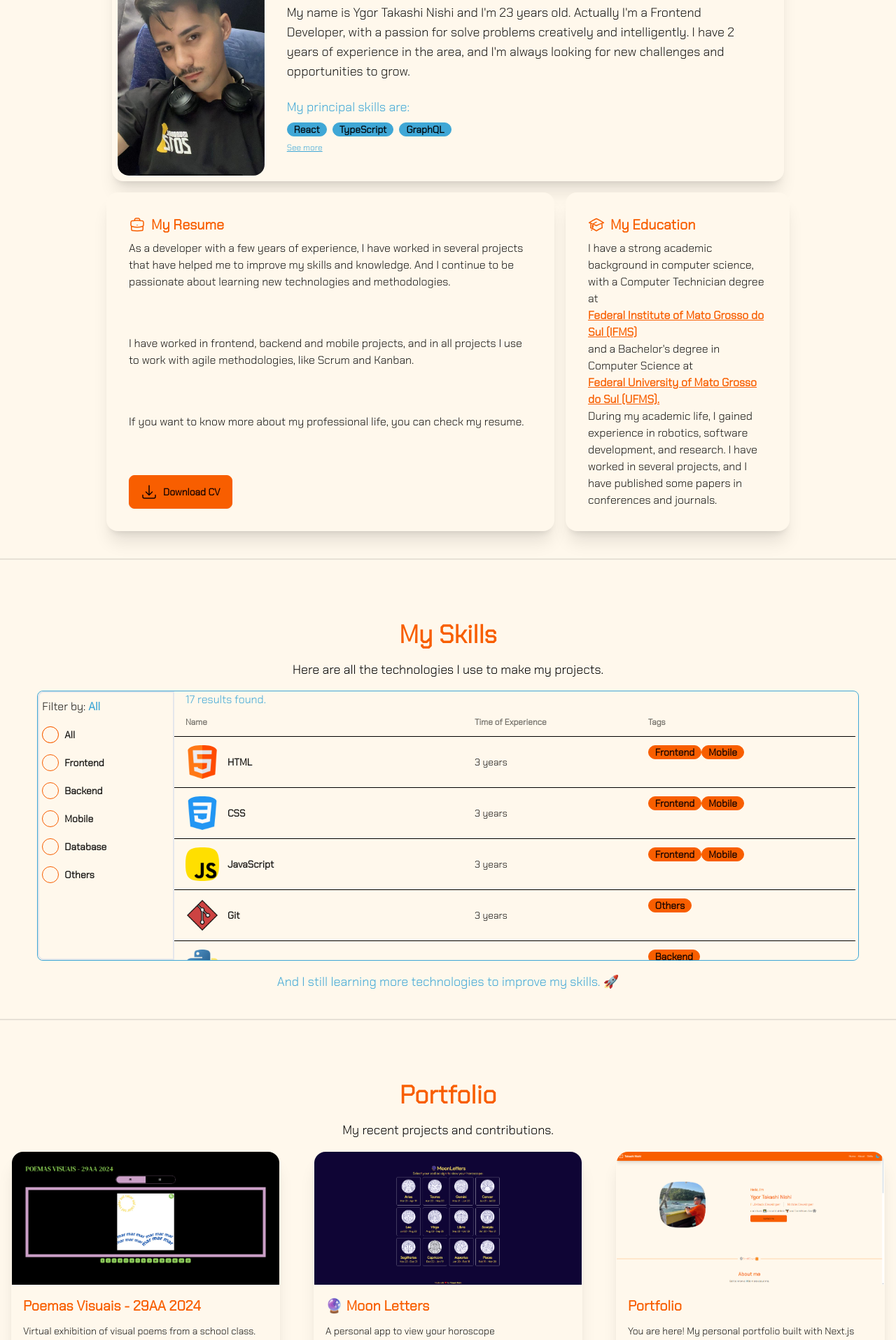
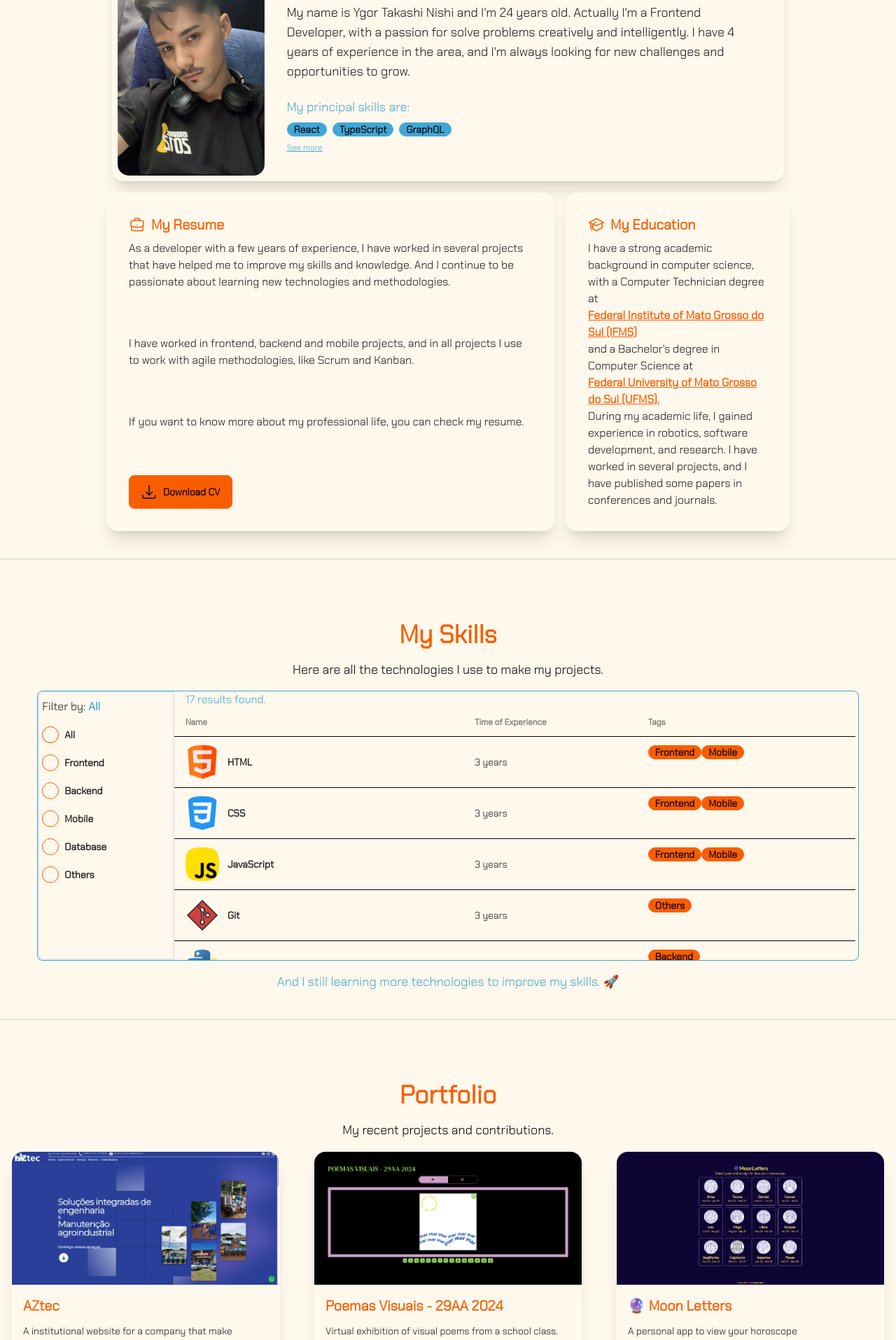
Before and after one commit to TakashiNishii/PortfolioV2, a Next.js app: page / in a window 1280 px wide. Shown: the part 880-2795 px from the top of the page at 70% size. Built offline with nearby package versions, Linux system fonts and the light colour scheme.

Commit message:
:rocket: Update portfolio

```diff
--- a/app/components/about/PersonalInfo.tsx
+++ b/app/components/about/PersonalInfo.tsx
@@ -20,9 +20,9 @@ export const PersonalInfo = () => {
           Personal info
         </h2>
         <p className="text-lg">
-          {` My name is Ygor Takashi Nishi and I'm 23 years old. Actually I'm a
+          {` My name is Ygor Takashi Nishi and I'm 24 years old. Actually I'm a
           Frontend Developer, with a passion for solve problems creatively and
-          intelligently. I have 2 years of experience in the area, and I'm
+          intelligently. I have 4 years of experience in the area, and I'm
           always looking for new challenges and opportunities to grow.`}
         </p>
         <div className="card-actions flex-col justify-end">
--- a/app/components/projects/myProjectsData.tsx
+++ b/app/components/projects/myProjectsData.tsx
@@ -1,5 +1,14 @@
+import { link } from "fs";
+
 let id = 0;
 export const MyProjectsData = [
+  {
+    id: id++,
+    image: "/images/projects/AZtec.png",
+    title: "AZtec",
+    description: "A institutional website for a company that make solutions for engineering and maintenance agroindustrial.",
+    link: "https://www.aztec.ind.br"
+  },
   {
     id: id++,
     image: "/images/projects/poemasvisuais.png",
```
Also changed, not shown: public/images/projects/AZtec.png (added).
